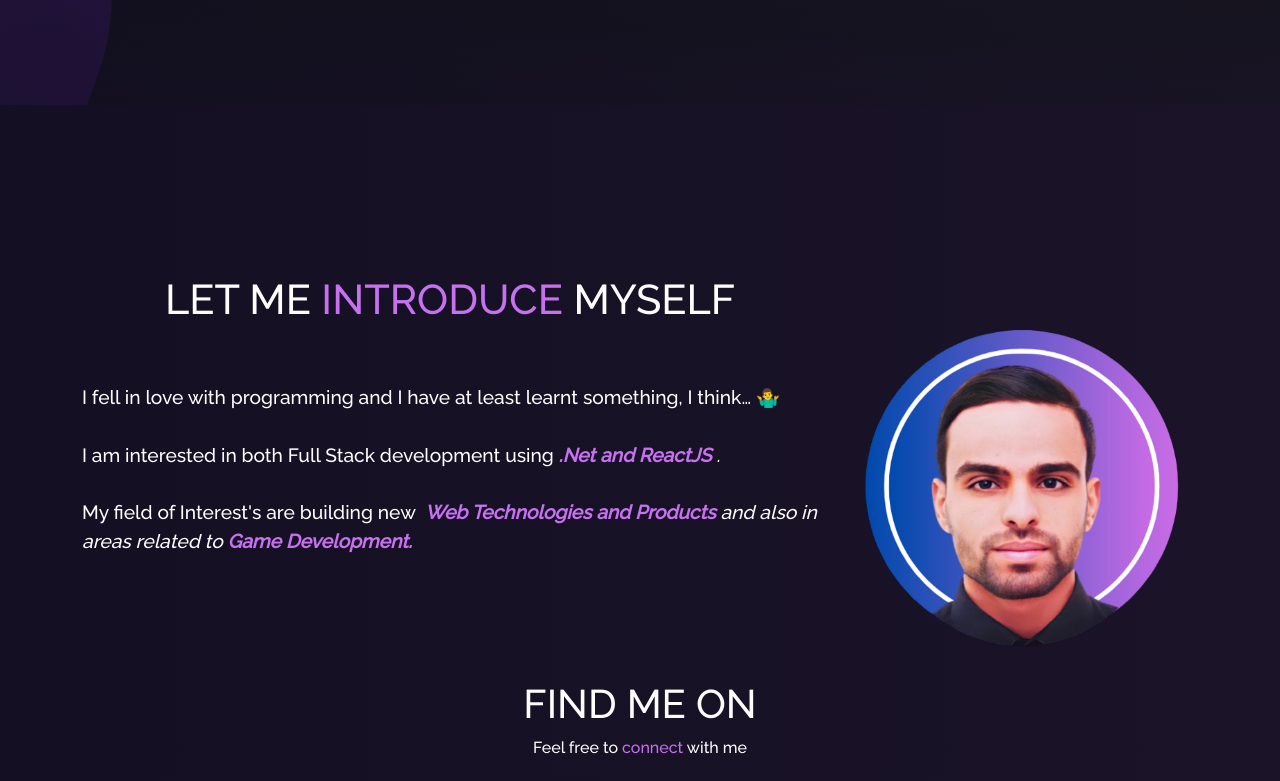
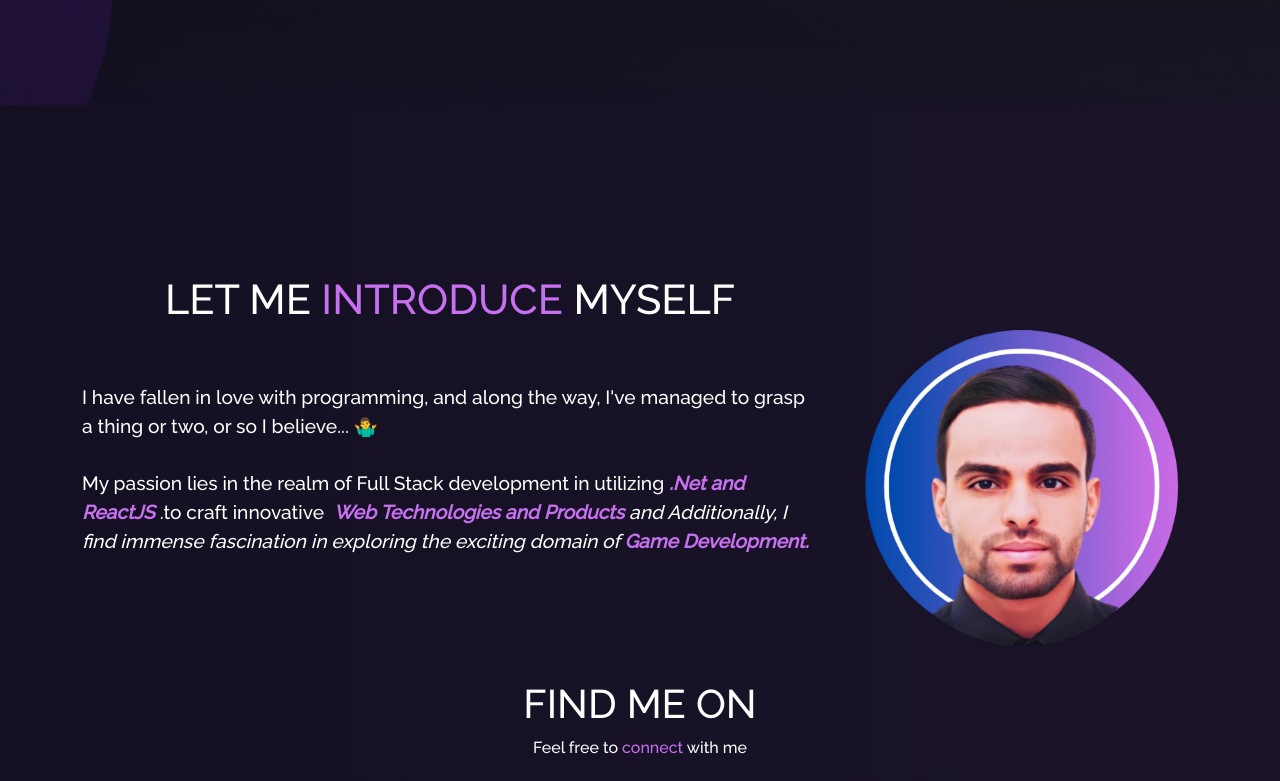
Before and after one commit to TheAgentMaro/theagentmaro.github.io, a React (Create React App) app: page / in a window 1280 px wide. Shown: the part 525-1306 px from the top of the page. Built offline with nearby package versions, Linux system fonts and the light colour scheme.

Commit message:
update
update

```diff
--- a/src/components/Home/Home2.js
+++ b/src/components/Home/Home2.js
@@ -19,19 +19,16 @@ function Home2() {
               LET ME <span className="purple"> INTRODUCE </span> MYSELF
             </h1>
             <p className="home-about-body">
-              I fell in love with programming and I have at least learnt
-              something, I think… 🤷‍♂️
+              I have fallen in love with programming, and along the way, I've managed to grasp a thing or two, or so I believe...  🤷‍♂️
               <br />
-              <br />I am interested in both Full Stack development using
+              <br />My passion lies in the realm of Full Stack development in utilizing
               <i>
                 <b className="purple"> .Net and ReactJS </b>.
               </i>
-              <br />
-              <br />
-              My field of Interest's are building new &nbsp;
+              to craft innovative &nbsp;
               <i>
                 <b className="purple">Web Technologies and Products </b> and
-                also in areas related to{" "}
+                Additionally, I find immense fascination in exploring the exciting domain of{" "}
                 <b className="purple">
                   Game Development.
                 </b>
```
Also changed, not shown: 1 other file (tests, documents, lock files or other folders).
